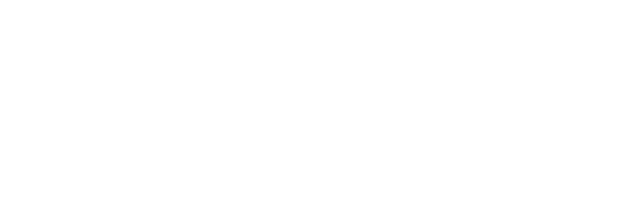
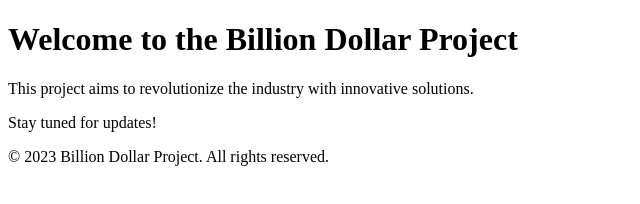
Before and after one commit to InfamousCoder69/git-test, a plain HTML site: page index.html in a window 1280 px wide. Shown: the whole page, without its empty margins (0-640 px from the left). Drawn offline with Linux system fonts and the light colour scheme.

Commit message:
add text and footer

```diff
--- a/index.html
+++ b/index.html
@@ -6,6 +6,11 @@
     <title>Billion dollar project</title>
 </head>
 <body>
+    <h1>Welcome to the Billion Dollar Project</h1>
+    <p>This project aims to revolutionize the industry with innovative solutions.</p>
+    <p>Stay tuned for updates!</p>
+    <footer>
+        <p>&copy; 2023 Billion Dollar Project. All rights reserved.</p>
 
 </body>
 </html>
```
